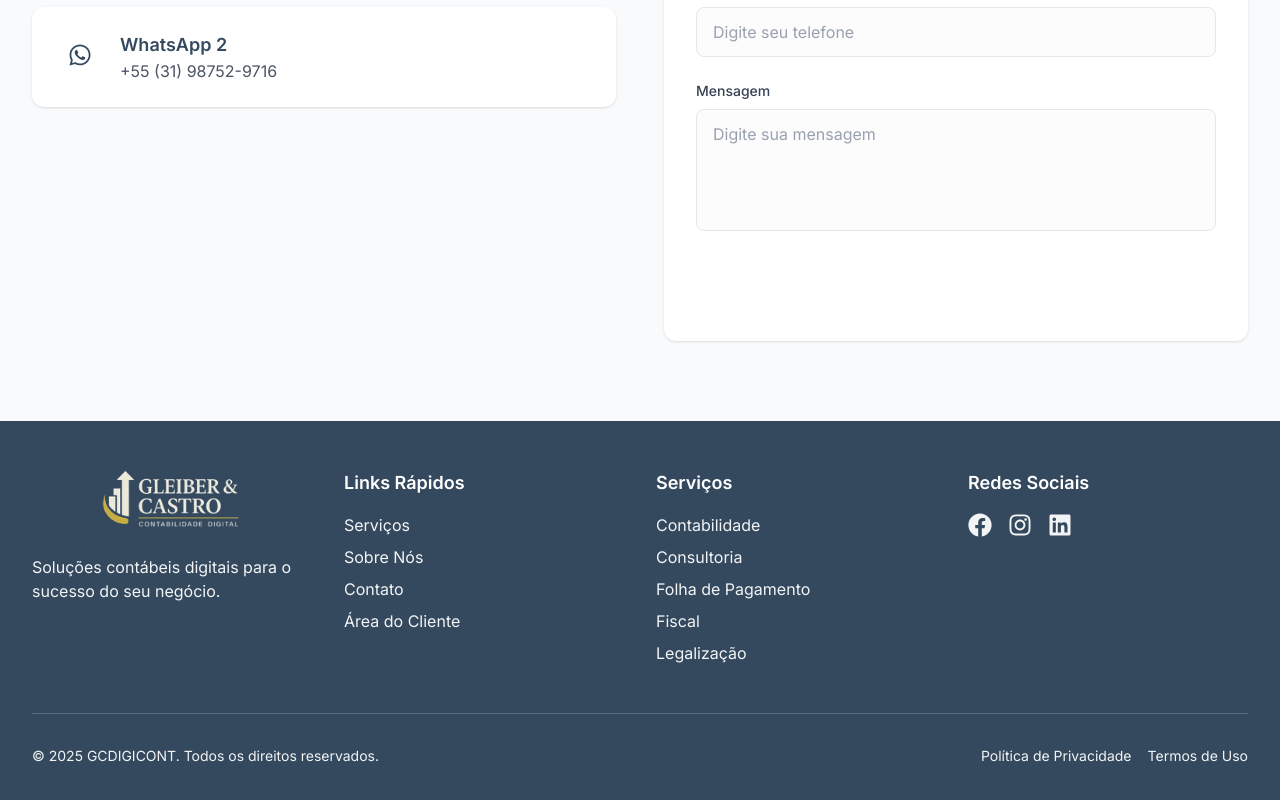
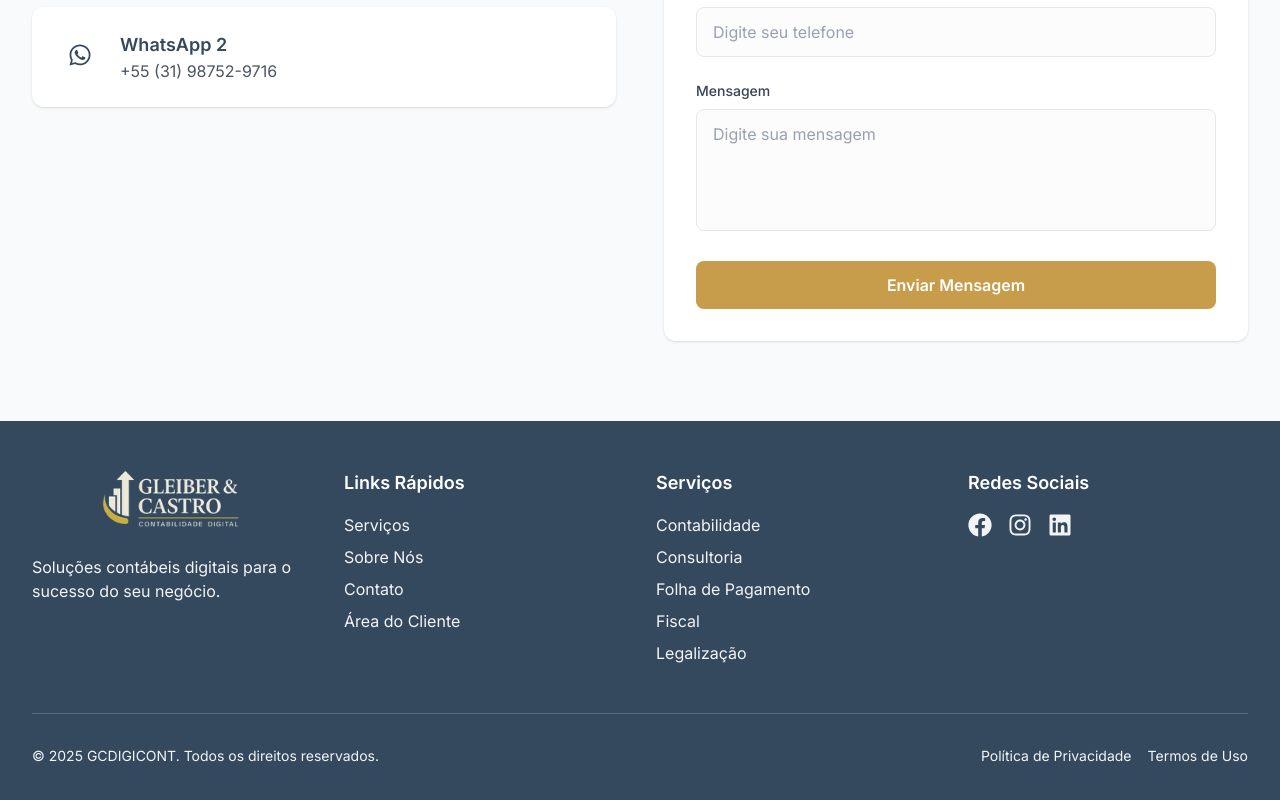
Before and after one commit to diogocoutinho/gcdigicont2, a Next.js app: page / in a window 1280 px wide. Shown: the part 3003-3803 px from the top of the page. Built offline with nearby package versions, Linux system fonts and the light colour scheme.

Commit message:
Refactor button styles in Contact component to enhance accessibility and visual consistency; update background colors for submitting state.

```diff
--- a/src/components/Contact.tsx
+++ b/src/components/Contact.tsx
@@ -231,8 +231,8 @@ export default function Contact() {
               disabled={isSubmitting}
               className={`w-full py-3 px-6 rounded-lg font-semibold transition-all duration-200 transform hover:scale-[1.02] focus:outline-none focus:ring-2 focus:ring-offset-2 ${
                 isSubmitting
-                  ? "bg-gray-300 text-gray-500 cursor-not-allowed"
-                  : "bg-primary text-white hover:bg-primary/90 focus:ring-primary"
+                  ? "bg-gray-300 dark:bg-gray-600 text-gray-500 dark:text-gray-400 cursor-not-allowed"
+                  : "bg-secondary text-white hover:bg-secondary/90 focus:ring-secondary"
               }`}
             >
               {isSubmitting ? "Enviando..." : "Enviar Mensagem"}
```
